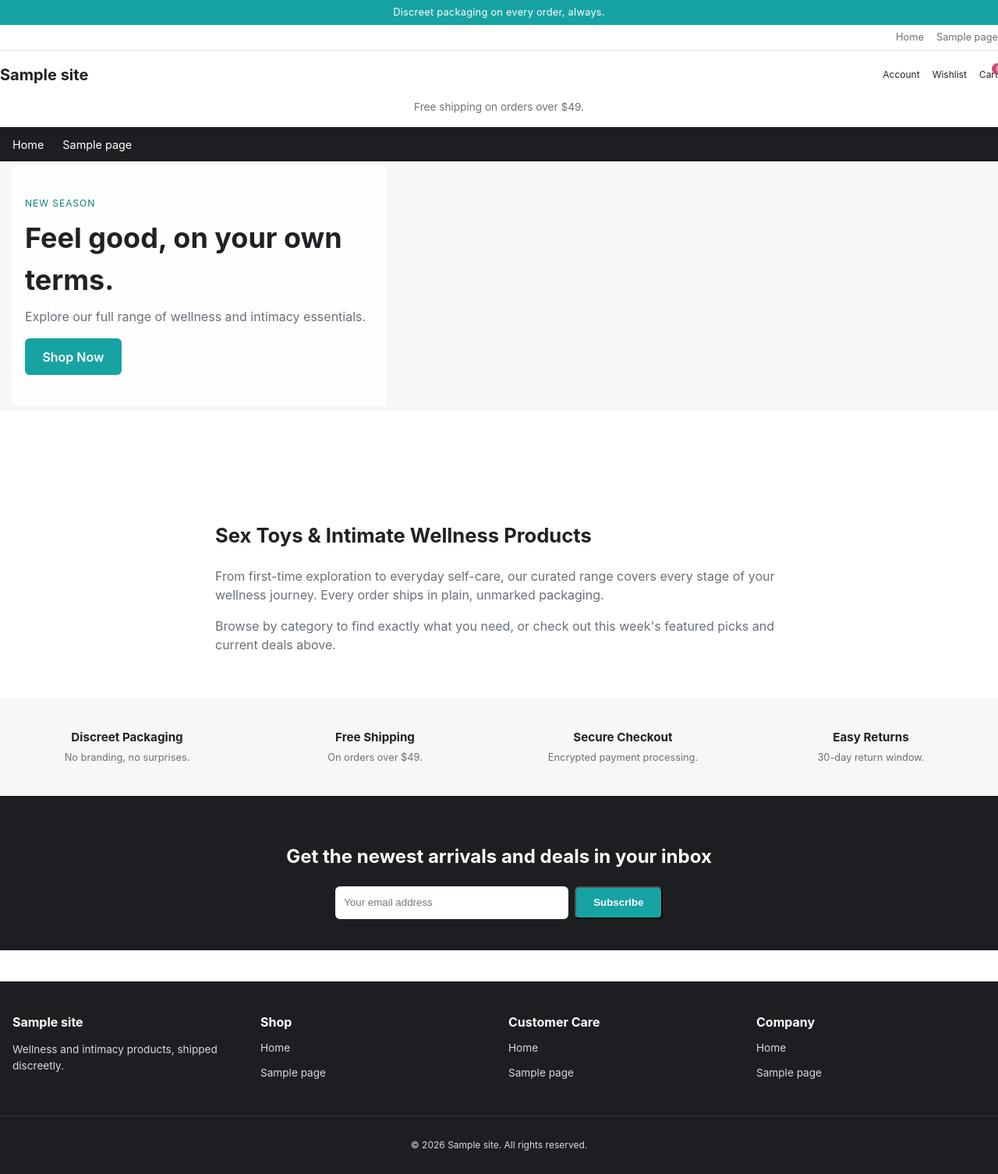
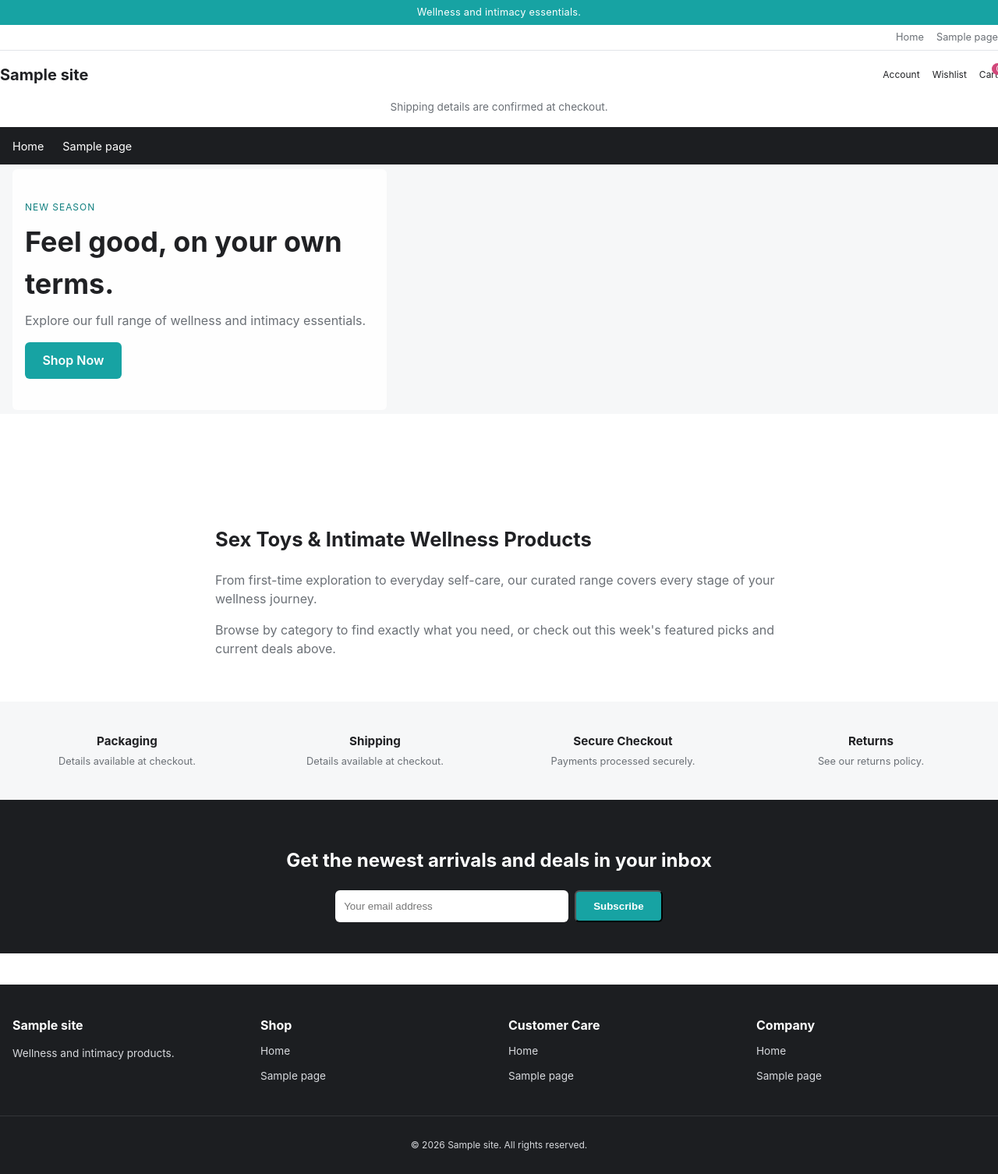
Before and after one commit to billionairestudioswear-sketch/bedroom, a WordPress theme: template mybedroomfun-archive/front-page.php in a window 1280 px wide. Shown: the whole page at 78% size. Run offline with PHP 8.4 and a stand-in for WordPress, Linux system fonts and the light colour scheme; the site name, menu and one post (Sample post) are stand-ins, and other content is empty.

Commit message:
Fix header/nav visual bugs found in staging screenshot; neutralize policy copy
Screenshot from staging (1stideaweb.com/fun/, WordPress in a
subdirectory) showed:
- The search submit control fully unstyled -- WooCommerce's product
  search form (and WP's own get_search_form() fallback) render an
  <input type="submit">, not a <button>; the CSS only targeted
  button. Now styles button, input[type=submit], and .search-submit.
- The dark navigation bar effectively invisible -- with no menu
  assigned yet and no product categories yet, both possible children
  are empty and the bar collapsed to 0 height. Gave .mbf-nav /
  .mbf-nav__inner an explicit min-height so it's visible while empty.
- Potential header overflow -- flex children (search box, brand) had
  no min-width:0, so a wide intrinsic content width could overflow
  the row and push the account/wishlist/cart controls out of view.
  Added min-width:0 to search/brand and flex-shrink:0 to controls.
  Added a defensive max-width/overflow-x guard at the html/body level.

Also removed unverified policy claims (the hard-coded "$49" shipping
threshold, "30-day" returns, "shipped discreetly", "no surprises",
"encrypted payment processing") in favor of neutral copy pending
confirmed policy text -- these were never product/category data, just
theme placeholder strings.

"Inspiration Station" branding is the site's WordPress Site Title
(Settings > General), not theme code -- no theme change needed there;
see chat response for exact admin steps.

Rebuilt mybedroomfun-archive.zip. Not deployed anywhere.

Co-Authored-By: Claude Sonnet 5 <noreply@anthropic.com>
Claude-Session: https://claude.ai/code/session_0133FgKgeodKXTwHHceuAL3U

```diff
--- a/mybedroomfun-archive/assets/css/header.css
+++ b/mybedroomfun-archive/assets/css/header.css
@@ -44,6 +44,7 @@
 
 .mbf-header__brand {
 	flex: 0 0 auto;
+	min-width: 0;
 }
 
 .mbf-header__site-name {
@@ -54,6 +55,7 @@
 
 .mbf-header__search {
 	flex: 1 1 320px;
+	min-width: 0; /* let this flex item shrink instead of overflowing the row and pushing controls off-screen */
 	order: 3;
 }
 
@@ -65,22 +67,32 @@
 
 .mbf-header__search input[type="search"] {
 	flex: 1;
+	min-width: 0;
 	padding: 0.6rem 0.8rem;
 	border: 1px solid var(--mbf-border);
 	border-radius: var(--mbf-radius) 0 0 var(--mbf-radius);
 	font-size: 0.95rem;
 }
 
-.mbf-header__search button {
+/* WooCommerce's product search form (and WordPress's own get_search_form()
+   fallback) submit an <input type="submit">, not a <button> element -- style
+   both so the control isn't left as an unstyled default browser button. */
+.mbf-header__search button,
+.mbf-header__search input[type="submit"],
+.mbf-header__search .search-submit {
 	padding: 0 1rem;
 	border: 1px solid var(--mbf-dark);
 	background: var(--mbf-dark);
 	color: #fff;
+	font-size: 0.95rem;
+	line-height: 1;
 	border-radius: 0 var(--mbf-radius) var(--mbf-radius) 0;
 	cursor: pointer;
+	flex-shrink: 0;
 }
 
 .mbf-header__controls {
+	flex-shrink: 0;
 	display: flex;
 	gap: var(--mbf-gap-sm);
 	margin-left: auto;
--- a/mybedroomfun-archive/assets/css/navigation.css
+++ b/mybedroomfun-archive/assets/css/navigation.css
@@ -3,11 +3,16 @@
 .mbf-nav {
 	background: var(--mbf-dark);
 	color: #fff;
+	/* Without this, an empty nav (no menu assigned yet, no product
+	   categories yet) collapses to 0 height and the dark bar disappears
+	   entirely instead of showing as an (empty) bar. */
+	min-height: 3rem;
 }
 
 .mbf-nav__inner {
 	display: flex;
 	align-items: center;
+	min-height: 3rem;
 	gap: var(--mbf-gap-md);
 	flex-wrap: wrap;
 	position: relative;
--- a/mybedroomfun-archive/footer.php
+++ b/mybedroomfun-archive/footer.php
@@ -15,7 +15,7 @@ if ( ! defined( 'ABSPATH' ) ) {
 			<div class="mbf-footer__column">
 				<h2 class="mbf-footer__heading"><?php bloginfo( 'name' ); ?></h2>
 				<p class="mbf-footer__about">
-					<?php echo esc_html( get_theme_mod( 'mbf_footer_about', __( 'Wellness and intimacy products, shipped discreetly.', 'mybedroomfun-archive' ) ) ); ?>
+					<?php echo esc_html( get_theme_mod( 'mbf_footer_about', __( 'Wellness and intimacy products.', 'mybedroomfun-archive' ) ) ); ?>
 				</p>
 			</div>
 
--- a/mybedroomfun-archive/front-page.php
+++ b/mybedroomfun-archive/front-page.php
@@ -113,7 +113,7 @@ get_header();
 		<div class="mbf-container">
 			<h1><?php esc_html_e( 'Sex Toys &amp; Intimate Wellness Products', 'mybedroomfun-archive' ); ?></h1>
 			<p>
-				<?php esc_html_e( 'From first-time exploration to everyday self-care, our curated range covers every stage of your wellness journey. Every order ships in plain, unmarked packaging.', 'mybedroomfun-archive' ); ?>
+				<?php esc_html_e( 'From first-time exploration to everyday self-care, our curated range covers every stage of your wellness journey.', 'mybedroomfun-archive' ); ?>
 			</p>
 			<p>
 				<?php esc_html_e( 'Browse by category to find exactly what you need, or check out this week\'s featured picks and current deals above.', 'mybedroomfun-archive' ); ?>
@@ -124,20 +124,20 @@ get_header();
 	<section class="mbf-benefits">
 		<div class="mbf-container mbf-benefits__grid">
 			<div class="mbf-benefits__item">
-				<h2><?php esc_html_e( 'Discreet Packaging', 'mybedroomfun-archive' ); ?></h2>
-				<p><?php esc_html_e( 'No branding, no surprises.', 'mybedroomfun-archive' ); ?></p>
+				<h2><?php esc_html_e( 'Packaging', 'mybedroomfun-archive' ); ?></h2>
+				<p><?php esc_html_e( 'Details available at checkout.', 'mybedroomfun-archive' ); ?></p>
 			</div>
 			<div class="mbf-benefits__item">
-				<h2><?php esc_html_e( 'Free Shipping', 'mybedroomfun-archive' ); ?></h2>
-				<p><?php esc_html_e( 'On orders over $49.', 'mybedroomfun-archive' ); ?></p>
+				<h2><?php esc_html_e( 'Shipping', 'mybedroomfun-archive' ); ?></h2>
+				<p><?php esc_html_e( 'Details available at checkout.', 'mybedroomfun-archive' ); ?></p>
 			</div>
 			<div class="mbf-benefits__item">
 				<h2><?php esc_html_e( 'Secure Checkout', 'mybedroomfun-archive' ); ?></h2>
-				<p><?php esc_html_e( 'Encrypted payment processing.', 'mybedroomfun-archive' ); ?></p>
+				<p><?php esc_html_e( 'Payments processed securely.', 'mybedroomfun-archive' ); ?></p>
 			</div>
 			<div class="mbf-benefits__item">
-				<h2><?php esc_html_e( 'Easy Returns', 'mybedroomfun-archive' ); ?></h2>
-				<p><?php esc_html_e( '30-day return window.', 'mybedroomfun-archive' ); ?></p>
+				<h2><?php esc_html_e( 'Returns', 'mybedroomfun-archive' ); ?></h2>
+				<p><?php esc_html_e( 'See our returns policy.', 'mybedroomfun-archive' ); ?></p>
 			</div>
 		</div>
 	</section>
--- a/mybedroomfun-archive/header.php
+++ b/mybedroomfun-archive/header.php
@@ -27,7 +27,7 @@ if ( ! defined( 'ABSPATH' ) ) {
 
 	<div class="mbf-announcement">
 		<p class="mbf-container">
-			<?php echo esc_html( get_theme_mod( 'mbf_announcement_text', __( 'Discreet packaging on every order, always.', 'mybedroomfun-archive' ) ) ); ?>
+			<?php echo esc_html( get_theme_mod( 'mbf_announcement_text', __( 'Wellness and intimacy essentials.', 'mybedroomfun-archive' ) ) ); ?>
 		</p>
 	</div>
 
@@ -86,7 +86,7 @@ if ( ! defined( 'ABSPATH' ) ) {
 	</div>
 
 	<p class="mbf-shipping-message mbf-container">
-		<?php echo esc_html( get_theme_mod( 'mbf_shipping_message', __( 'Free shipping on orders over $49.', 'mybedroomfun-archive' ) ) ); ?>
+		<?php echo esc_html( get_theme_mod( 'mbf_shipping_message', __( 'Shipping details are confirmed at checkout.', 'mybedroomfun-archive' ) ) ); ?>
 	</p>
 
 	<nav class="mbf-nav" aria-label="<?php esc_attr_e( 'Primary', 'mybedroomfun-archive' ); ?>">
--- a/mybedroomfun-archive/style.css
+++ b/mybedroomfun-archive/style.css
@@ -56,10 +56,13 @@ Text Domain: mybedroomfun-archive
 
 html {
 	-webkit-text-size-adjust: 100%;
+	max-width: 100%;
 }
 
 body {
 	margin: 0;
+	max-width: 100%;
+	overflow-x: hidden;
 	font-family: var(--mbf-font-base);
 	color: var(--mbf-ink);
 	background: var(--mbf-surface);
```
Also changed, not shown: 1 other file.
